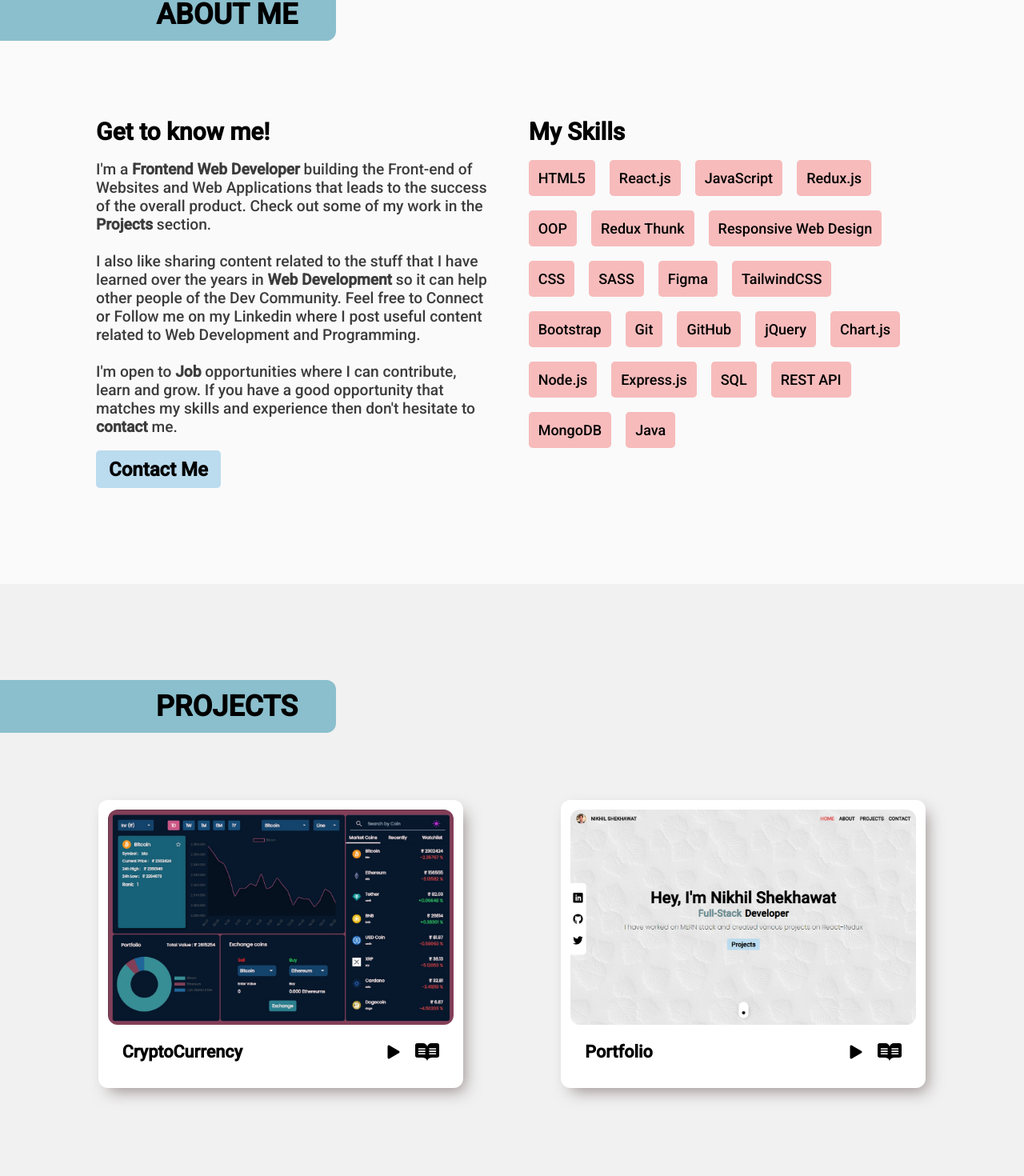
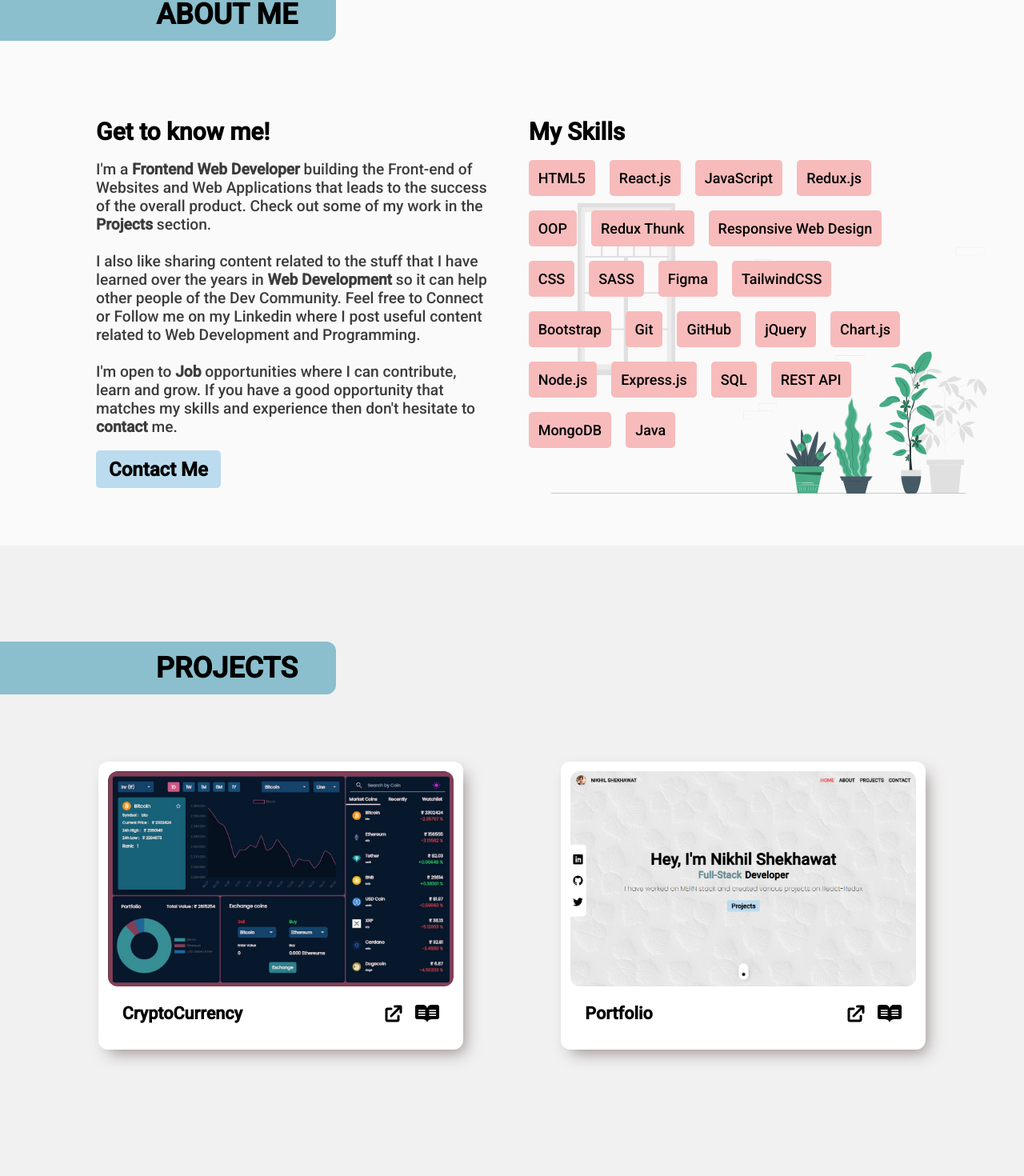
Before and after one commit to nikhil-223/myPortfolio, a React (Create React App) app: page / in a window 1280 px wide. Shown: the part 915-2385 px from the top of the page at 80% size. Built offline with nearby package versions, Linux system fonts and the light colour scheme.

Commit message:
plant illustration added

```diff
--- a/src/App.css
+++ b/src/App.css
@@ -21,6 +21,7 @@
 }
 html{
     scroll-behavior: smooth;
+    overflow-x: hidden;
 }
 
 body{
--- a/src/App.js
+++ b/src/App.js
@@ -4,6 +4,7 @@ import {Navbar,About, Home, Projects, Contact, Alert, Footer} from './components
 import { useInView } from 'react-intersection-observer'
 const App = () => {
   const {ref:homeref, inView:isvisible}= useInView();
+  const {ref:aboutIllRef, inView:aboutIllVisible}= useInView();
   const { ref: navbarref, inView:down} = useInView();
   const { ref: contactref, inView:contactVisible} = useInView();
   return (
@@ -12,7 +13,7 @@ const App = () => {
 			<Alert />
 			<Home ref={homeref} textVisible={isvisible} aboutVisible={down} />
 			<div ref={navbarref}>
-				<About />
+				<About ref={aboutIllRef} aboutIllVisible={aboutIllVisible}/>
 				<Projects />
 				<Contact ref={contactref} contactVisible={contactVisible} />
 				<Footer />
--- a/src/components/about/About.css
+++ b/src/components/about/About.css
@@ -1,9 +1,11 @@
 #about {
+	width: 100%;
 	background-color: #fafafa;
 	height: auto;
-	padding: 8rem 0rem 8rem 0;
+	padding: 8rem 0rem 4rem 0;
 }
 .about-container {
+	width: 100%;
 	display: flex;
 	flex-direction: column;
 	height: 80%;
@@ -77,12 +79,40 @@
 	display: flex;
 	flex-wrap: wrap;
 	gap: 1.5rem;
+	z-index: 4;
 }
 .skill {
 	padding: 1rem;
 	background-color: rgb(247, 187, 187);
 	font-size: 1.5rem;
 	border-radius: 0.4rem;
+}
+.about-illustration{
+	position: absolute;
+	display: flex;
+	justify-content: flex-end;
+	transform: translateY(20%);
+	width: 100%;
+}
+.about-illustration img {
+	width: 50rem;
+	height: 50rem;
+	margin-right: 2rem;
+}
+
+.aboutVisibleRight{
+	animation: aboutVisible 1s ease-out ;
+}
+
+@keyframes aboutVisible {
+	0% {
+		opacity: 0;
+		right: -25rem;
+	}
+	100% {
+		opacity: 1;
+		right: 0rem;
+	}
 }
 
 @media only screen and (max-width: 950px) {
@@ -105,4 +135,10 @@
 	.about-header{
 		width: 28rem;
 	}
+	.about-illustration{
+	transform: translateY(60%);
 }
+	.about-illustration img {
+		margin-right: 2rem;
+	}
+}
--- a/src/components/about/About.js
+++ b/src/components/about/About.js
@@ -1,8 +1,10 @@
 import React from "react";
 import "./About.css";
 import Skill from "./Skill";
+import AboutIllustration from "../../images/Blooming-pana1.svg";
 
 const About = (props, ref) => {
+	const { aboutIllVisible } = props;
 	const skills = [
 		"HTML5",
 		"React.js",
@@ -31,9 +33,7 @@ const About = (props, ref) => {
 	return (
 		<section id="about">
 			<div className="about-container">
-				<div className="about-header">
-					ABOUT ME
-				</div>
+				<div className="about-header">ABOUT ME</div>
 				<div className="about-content">
 					<div className="about-gtkm">
 						<div className="about-gtkm-title">Get to know me!</div>
@@ -64,6 +64,13 @@ const About = (props, ref) => {
 						</div>
 					</div>
 				</div>
+				<div
+					className={`about-illustration ${
+						aboutIllVisible ? "aboutVisibleRight" : "hidden"
+					}`}
+					ref={ref}>
+					<img src={AboutIllustration} alt="about-illustration" />
+				</div>
 			</div>
 		</section>
 	);
--- a/src/components/home/Home.scss
+++ b/src/components/home/Home.scss
@@ -151,7 +151,7 @@
 	opacity: 0;
 }
 .visibleRight{
-	animation: fadedr 1s;
+	animation: fadedr 1s linear;
 }
 @keyframes fadedr {
 	0% {
--- a/src/components/projects/Project.js
+++ b/src/components/projects/Project.js
@@ -1,17 +1,20 @@
 import React from "react";
-import { BsFillPlayFill } from "react-icons/bs";
+import { HiExternalLink } from "react-icons/hi";
 import { FaReadme } from "react-icons/fa";
 
 const Project = (props) => {
 	const { projectName, imgURL, projectURL } = props;
 	return (
 		<div className={`project ${projectName}`}>
-			<img src={imgURL} alt={projectName} />
+			<a href={projectURL} target="blank">
+				<img src={imgURL} alt={projectName} />
+			</a>
+
 			<div className="project-details">
 				<span>{projectName}</span>
 				<div className="project-read-more">
 					<a href={projectURL} target="blank">
-						<BsFillPlayFill />
+						<HiExternalLink />
 					</a>
 					<a href={projectURL}>
 						<FaReadme />
--- a/src/components/projects/Projects.css
+++ b/src/components/projects/Projects.css
@@ -41,7 +41,7 @@
 
 .project img {
 	width: 100%;
-	height: 80%;
+	height: 100%;
 	border-radius: 1rem;
 	object-fit: cover;
 }
```
Also changed, not shown: src/images/Blooming-pana.svg (added), src/images/Blooming-pana1.svg (added).
